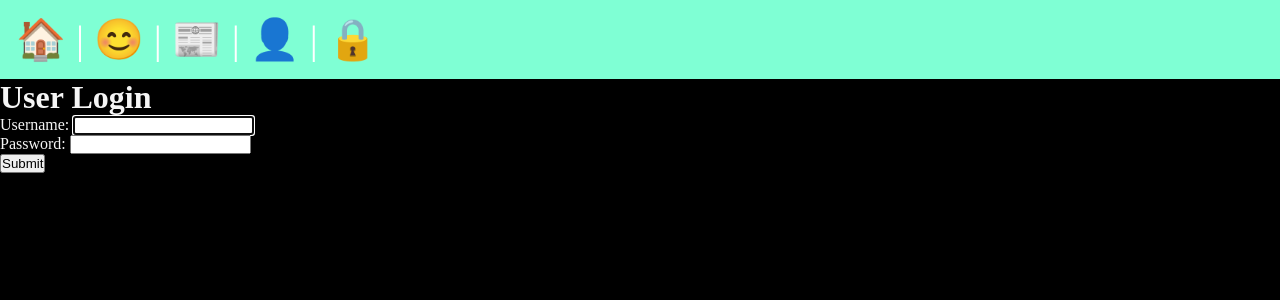
After one commit to AliMusa02/djangoLearningEnv, a Django app: page /users/login/ in a window 1280 px wide. The commit adds this page. Shown: the top 300 px of the page. Run offline with Django 5.2, Linux system fonts and the light colour scheme.

Commit message:
login authentication is done

```diff
--- a/myproject/templates/layout.html
+++ b/myproject/templates/layout.html
@@ -22,10 +22,14 @@
         </a> |
         <a href="{% url "posts:list" %}" title="Posts">
         <span role="img" aria-label="Home">📰</span>
-        </a>
+        </a> |
         <a href="{% url "users:register" %}" title="Users">
             <span role="img" aria-label="User">👤</span>
+        </a> |
+        <a href="{% url "users:login" %}" title="User Login">
+            <span role="img" aria-label="User Login">🔒</span>
         </a>
+
     </nav>
     <main>
         {% block content %}
--- /dev/null
+++ b/myproject/users/templates/users/login.html
@@ -0,0 +1,14 @@
+{% extends "layout.html" %}
+
+{% block title  %}
+
+{% endblock  %}
+
+{% block content %}
+<h1>User Login</h1>
+<form class="form-with-validation" action="/users/login/" method="post">
+    {% csrf_token %}
+    {{form}}
+    <button class="form-submit">Submit</button>
+</form>
+{% endblock  %}
--- a/myproject/users/templates/users/register.html
+++ b/myproject/users/templates/users/register.html
@@ -7,7 +7,7 @@
 
 
 {% block content %}
-<h1>Users</h1>
+<h1>Register a new user</h1>
 <form class="form-with-validation" action="/users/register/" method="post">
     {% csrf_token %}
     {{form}}
--- a/myproject/users/urls.py
+++ b/myproject/users/urls.py
@@ -4,5 +4,7 @@ from . import views
 app_name = 'users'
 
 urlpatterns = [
-    path('register/', views.users, name="register")
+    path('register/', views.users, name="register"),
+    path('login/', views.login_users, name="login")
+
 ]
--- a/myproject/users/views.py
+++ b/myproject/users/views.py
@@ -1,5 +1,6 @@
 from django.shortcuts import render, redirect
-from django.contrib.auth.forms import UserCreationForm
+from django.contrib.auth.forms import UserCreationForm, AuthenticationForm
+from django.contrib.auth import login
 # Create your views here.
 
 
@@ -7,8 +8,19 @@ def users(request):
     if request.method == "POST":
         form = UserCreationForm(request.POST)
         if form.is_valid():
-            form.save()
+            login(request, form.save())
             return redirect("posts:list")
     else:
         form = UserCreationForm()
     return render(request, 'users/register.html', {"form": form})
+
+
+def login_users(request):
+    if request.method == "POST":
+        form = AuthenticationForm(data=request.POST)
+        if form.is_valid():
+            login(request, form.get_user())
+            return redirect("posts:list")
+    else:
+        form = AuthenticationForm()
+    return render(request, 'users/login.html', {"form": form})
```
Also changed, not shown: myproject/db.sqlite3.
